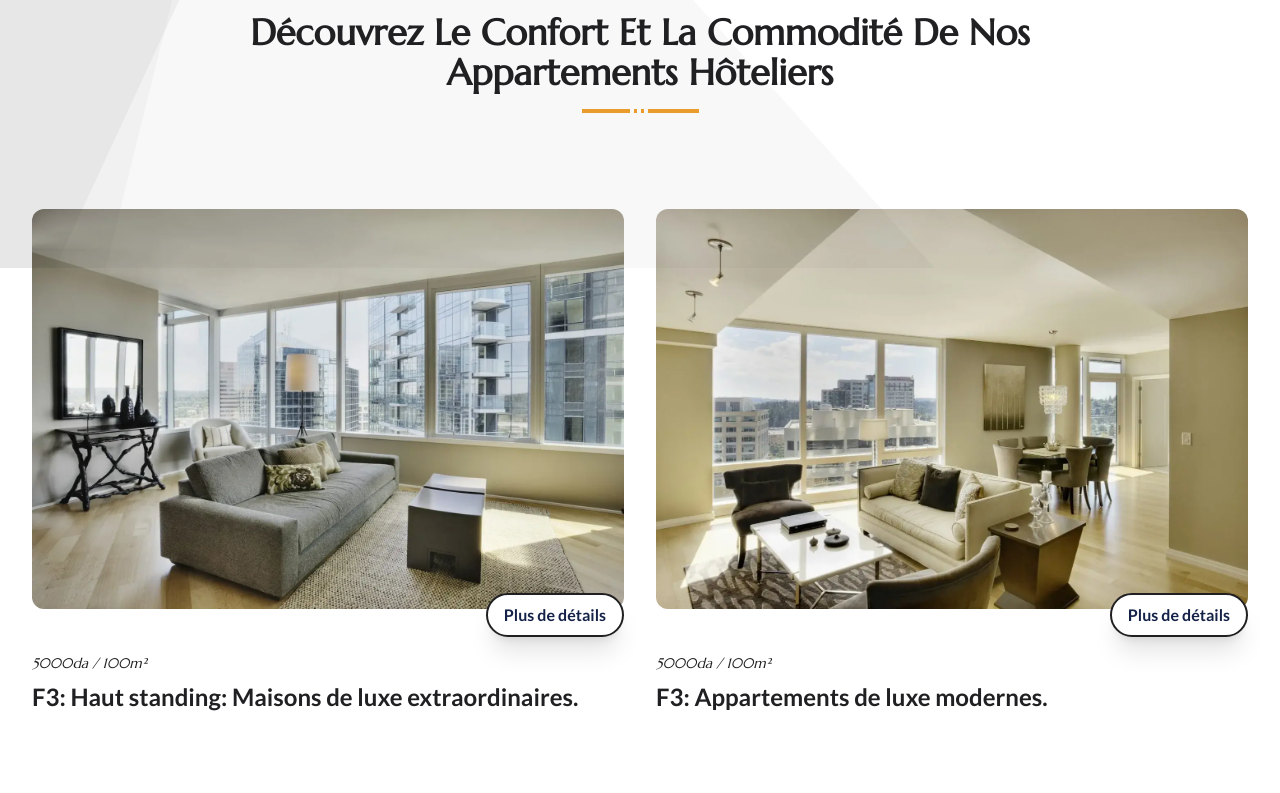
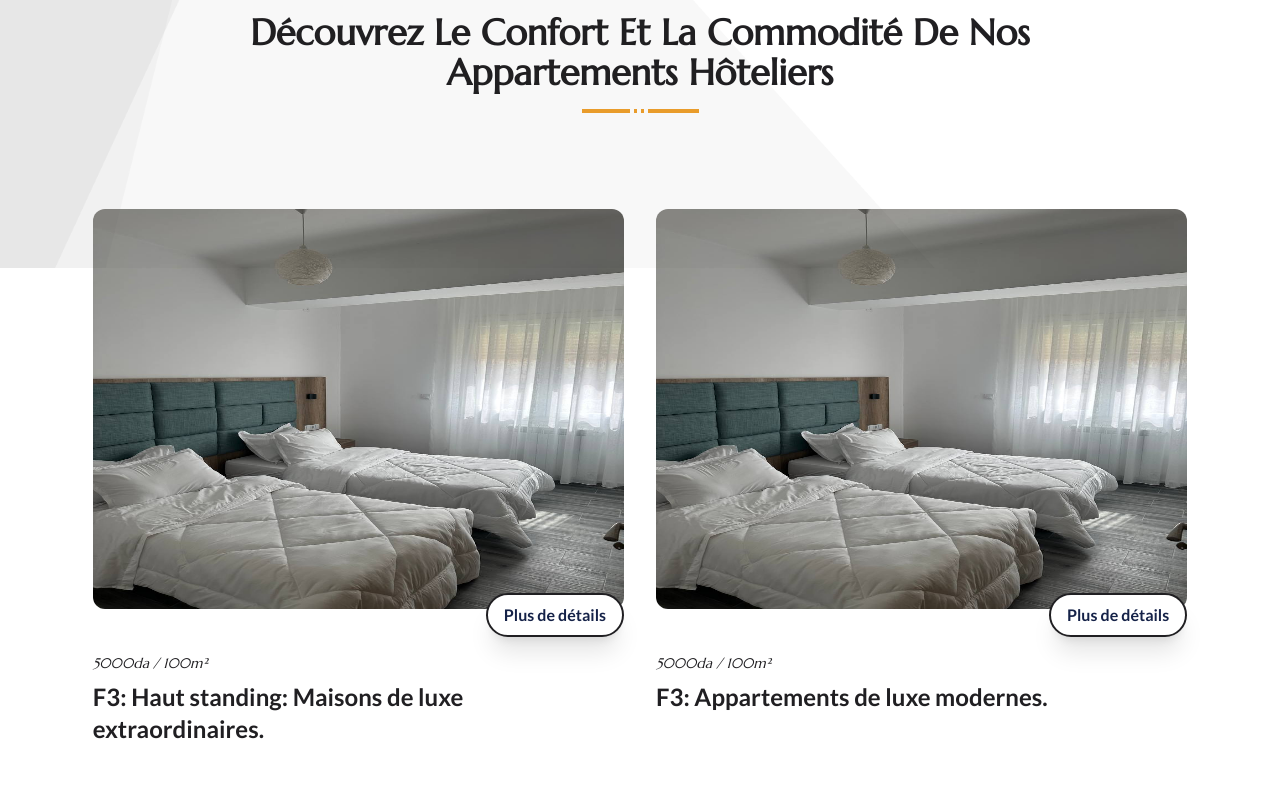
Before and after one commit to KamelMesbahi13/hotel, a React (Vite) app: page / in a window 1280 px wide. Shown: the part 2687-3480 px from the top of the page. Built offline with nearby package versions, Linux system fonts and the light colour scheme.

Commit message:
Adding The Images

```diff
--- a/src/Components/Home/Apartments/Apartments.jsx
+++ b/src/Components/Home/Apartments/Apartments.jsx
@@ -1,7 +1,7 @@
 import { useTranslation } from "react-i18next";
 import { motion } from "framer-motion";
-import RoomOne from "../../../assets/RoomSix.webp";
-import RoomTwo from "../../../assets/RoomSeven.webp";
+import RoomOne from "../../../assets/HomeApartmentOne.jpg";
+import RoomTwo from "../../../assets/HomeApartmentOne.jpg";
 import RoomThree from "../../../assets/RoomEight.webp";
 import RoomFour from "../../../assets/RoomNine.webp";
 import { Link, useNavigate } from "react-router-dom";
@@ -127,7 +127,8 @@ const Apartments = () => {
             </motion.div>
           </div>
 
-          <div className="grid w-full grid-cols-1 mt-8 sm:gap-x-8 gap-y-8 md:gap-y-28 sm:grid-cols-2 md:mt-24">
+          <div className="flex justify-center">
+            <div className="grid w-full md:w-[90%] grid-cols-1 mt-8 sm:gap-x-8 gap-y-8 md:gap-y-28 sm:grid-cols-2 md:mt-24">
               {modifiedData.map((item) => {
                 return (
                   <div key={item.id}>
@@ -173,6 +174,7 @@ const Apartments = () => {
           </div>
         </div>
       </div>
+    </div>
   );
 };
 
```
Also changed, not shown: src/assets/HomeApartmentOne.jpg (added), src/assets/RoomSix.webp (deleted). Lines whose indentation alone changed are shown as unchanged.
